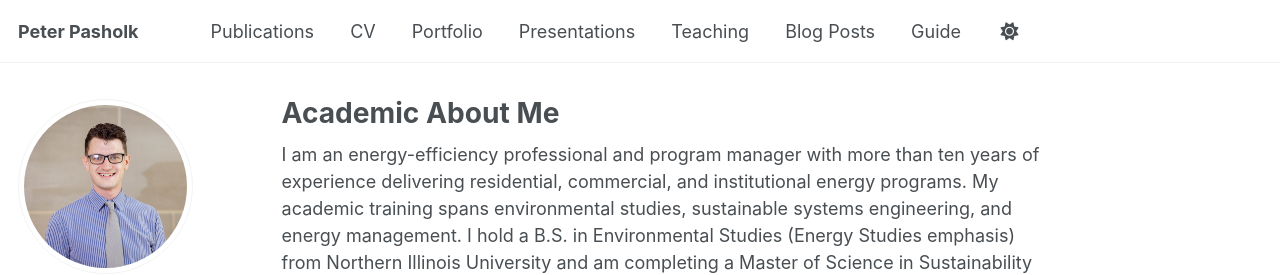
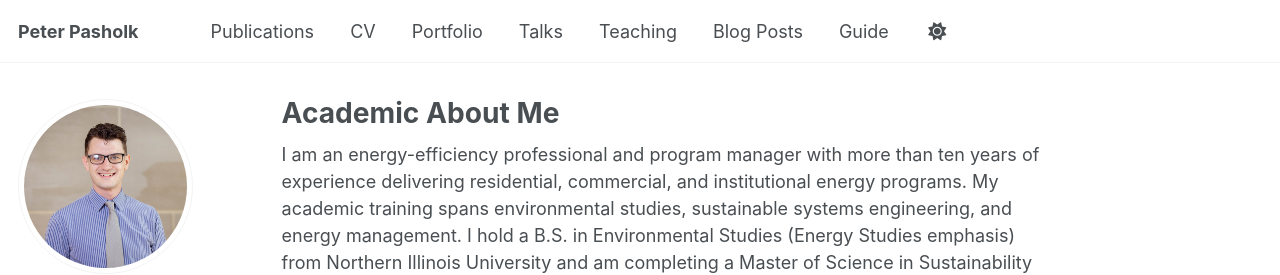
Before and after one commit to ppasholk/ppasholk.github.io, a Jekyll site: the page built from _pages/about.md, in a window 1280 px wide. Shown: the top 275 px of the page. Built offline with Jekyll 4.4.1, drawn with Linux system fonts in a browser that asks for light colours; a script that is not in the unit is left out.

Commit message:
Rename 'Presentations' to 'Talks' in navigation

```diff
--- a/_data/navigation.yml
+++ b/_data/navigation.yml
@@ -17,8 +17,8 @@ main:
   - title: "Portfolio"
     url: /portfolio/
 
-  - title: "Presentations"
-    url: /Talks/
+  - title: "Talks"
+    url: /talks/
 
   - title: "Teaching"
     url: /teaching/
```
